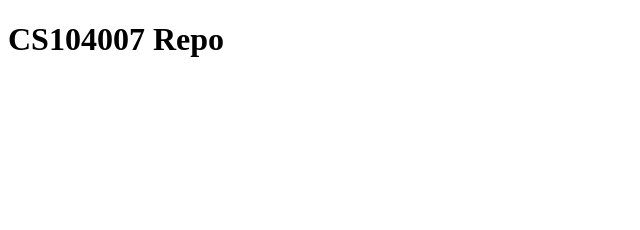
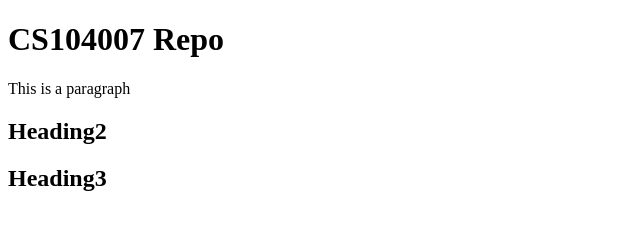
Before and after one commit to Kiana-101/CS104-Gitup, a plain HTML site: page index.html in a window 1280 px wide. Shown: the whole page, without its empty margins (0-640 px from the left). Drawn offline with Linux system fonts and the light colour scheme.

Commit message:
Added new paragraph,H2,H3 tags

```diff
--- a/index.html
+++ b/index.html
@@ -7,5 +7,8 @@
 </head>
 <body>
     <h1>CS104007 Repo</h1>
+    <p>This is a paragraph</p>
+    <h2>Heading2</h2>
+    <h2>Heading3</h2>
 </body>
 </html>
```
